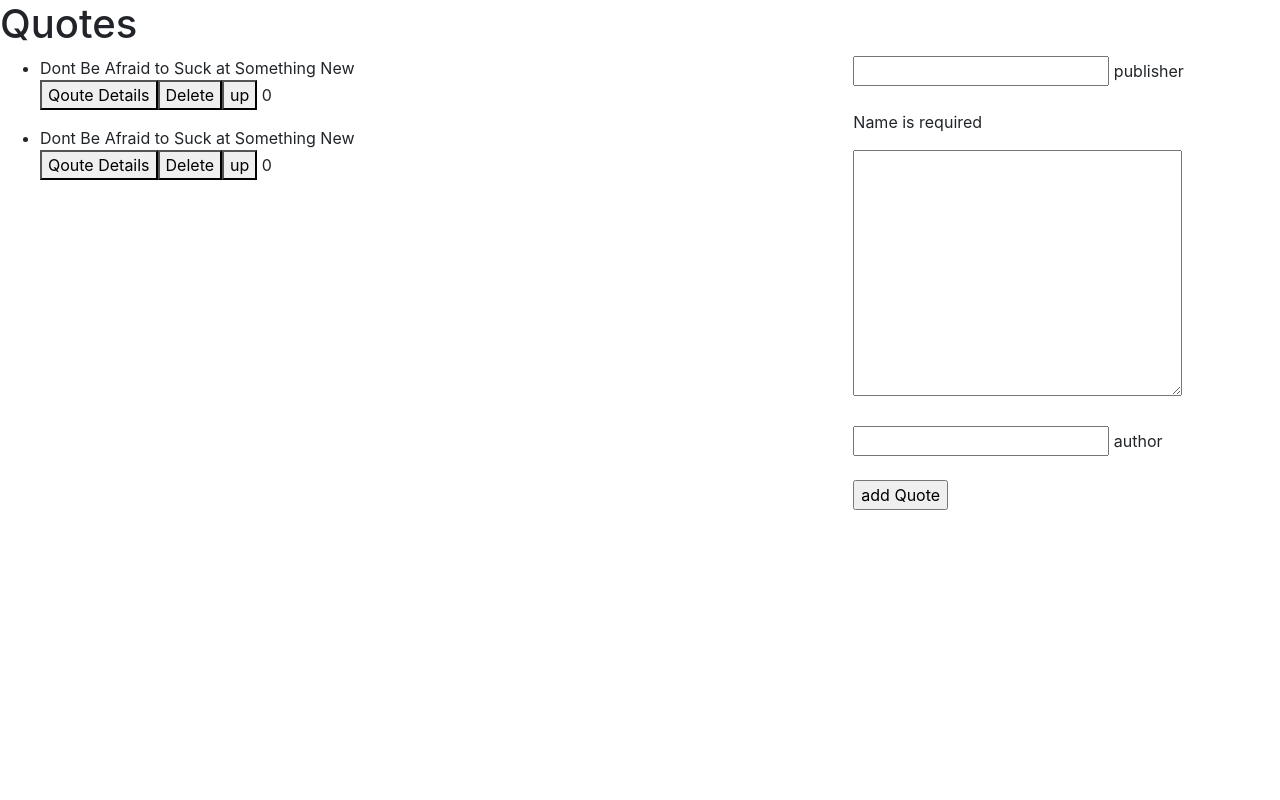
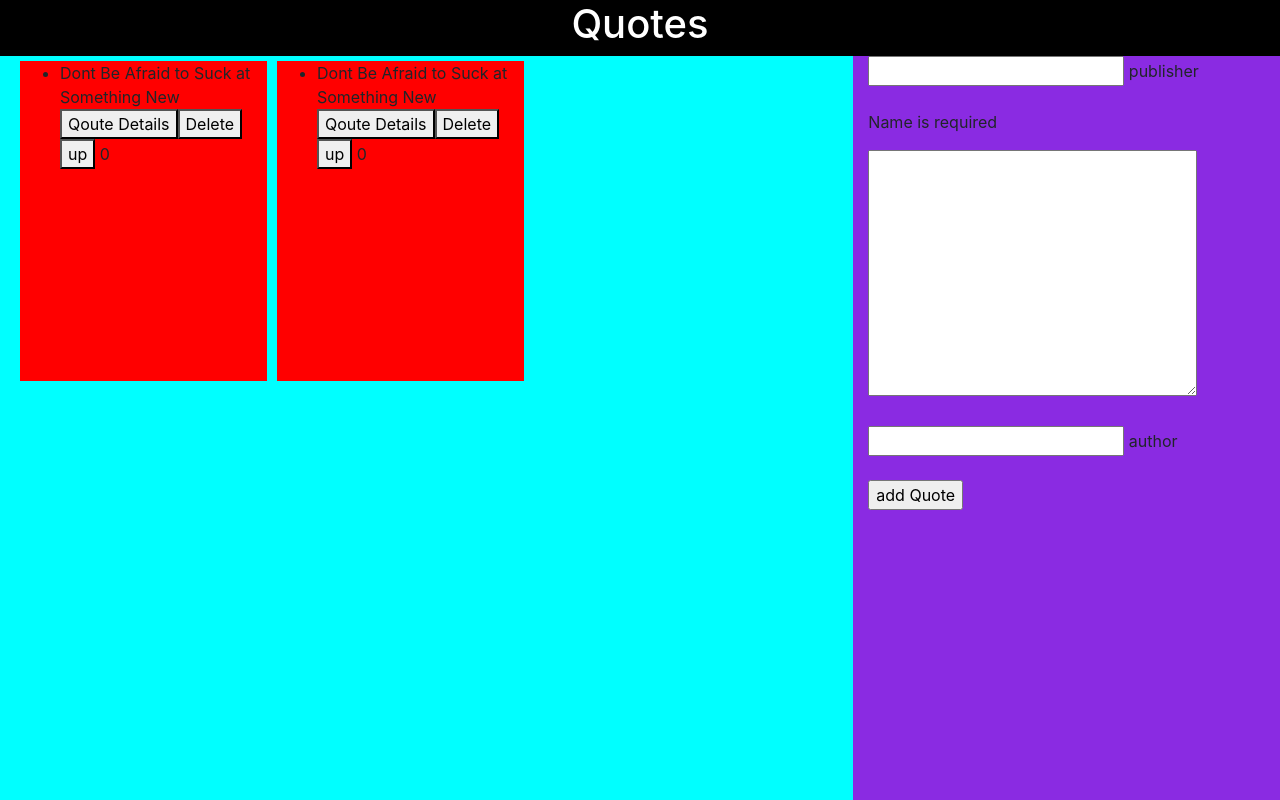
Before and after one commit to juliamwangi123/quote_generator, an Angular app: page / in a window 1280 px wide. Built offline with nearby package versions, Linux system fonts and the light colour scheme.

Commit message:
style:style the quote card

```diff
--- a/src/app/app.component.css
+++ b/src/app/app.component.css
@@ -0,0 +1,4 @@
+.master{
+    height: 100%;
+    width: 100%;
+}
--- a/src/app/app.component.html
+++ b/src/app/app.component.html
@@ -1 +1,5 @@
-<app-quote></app-quote>
+
+<div class="master">
+    <app-quote></app-quote>
+
+</div>
--- a/src/app/componets/quote/quote.component.css
+++ b/src/app/componets/quote/quote.component.css
@@ -11,3 +11,34 @@
     background-color: red;
     color:burlywood
 }
+
+.quotes{
+    background-color: aqua;
+    /* height: 10%;
+    width: 20%; */
+    display: flex;
+    flex-wrap: wrap;
+
+}
+
+.main{
+    height: 100%;
+    background-color: blueviolet;
+}
+
+.row{
+    height: 100%;
+
+}
+
+.innerContainer{
+    height: 40%;
+    background-color: red;
+    width: 30%;
+    margin: 5px;
+}
+
+.heading{
+    text-align: center;
+    color: white;
+}
--- a/src/app/componets/quote/quote.component.html
+++ b/src/app/componets/quote/quote.component.html
@@ -1,11 +1,11 @@
 
-    <h1>Quotes</h1>
+    <h1 class="heading" >Quotes</h1>
+<div class="container-fluid main">
+<div class="row ">
 
-<div class="row no-gutters">
+    <div class="col-12 col-sm-6 col-md-8 quotes" >
 
-    <div class="col-12 col-sm-6 col-md-8">
-
-        <ul *ngFor="let item of quotes; let i = index"   >
+                <ul *ngFor="let item of quotes; let i = index"  class="innerContainer" >
                     <li>{{item.quote}}</li>
 
                     <button (click) ="toggleDetails(i)">Qoute Details</button>
@@ -24,9 +24,15 @@
 
                 <div  ></div>
 
-    </ul></div>
+                </ul>
+
+       </div>
+
     <div class="col-6 col-md-4">
     <app-forms (customQuote)="customQuote($event)" ></app-forms>
 
 </div>
   </div>
+
+
+</div>
--- a/src/index.html
+++ b/src/index.html
@@ -9,6 +9,10 @@
   <link rel="stylesheet" href="https://cdn.jsdelivr.net/npm/bootstrap@4.6.1/dist/css/bootstrap.min.css" integrity="sha384-zCbKRCUGaJDkqS1kPbPd7TveP5iyJE0EjAuZQTgFLD2ylzuqKfdKlfG/eSrtxUkn" crossorigin="anonymous">
 </head>
 <body>
-  <app-root></app-root>
+
+  <div class="mainContainer">
+    <app-root></app-root>
+
+  </div>
 </body>
 </html>
--- a/src/styles.css
+++ b/src/styles.css
@@ -1 +1,6 @@
 /* You can add global styles to this file, and also import other style files */
+.mainContainer{
+    height: 100vh;
+    background-color: black;
+    overflow: hidden;
+}
```
Lines whose indentation alone changed are shown as unchanged.
